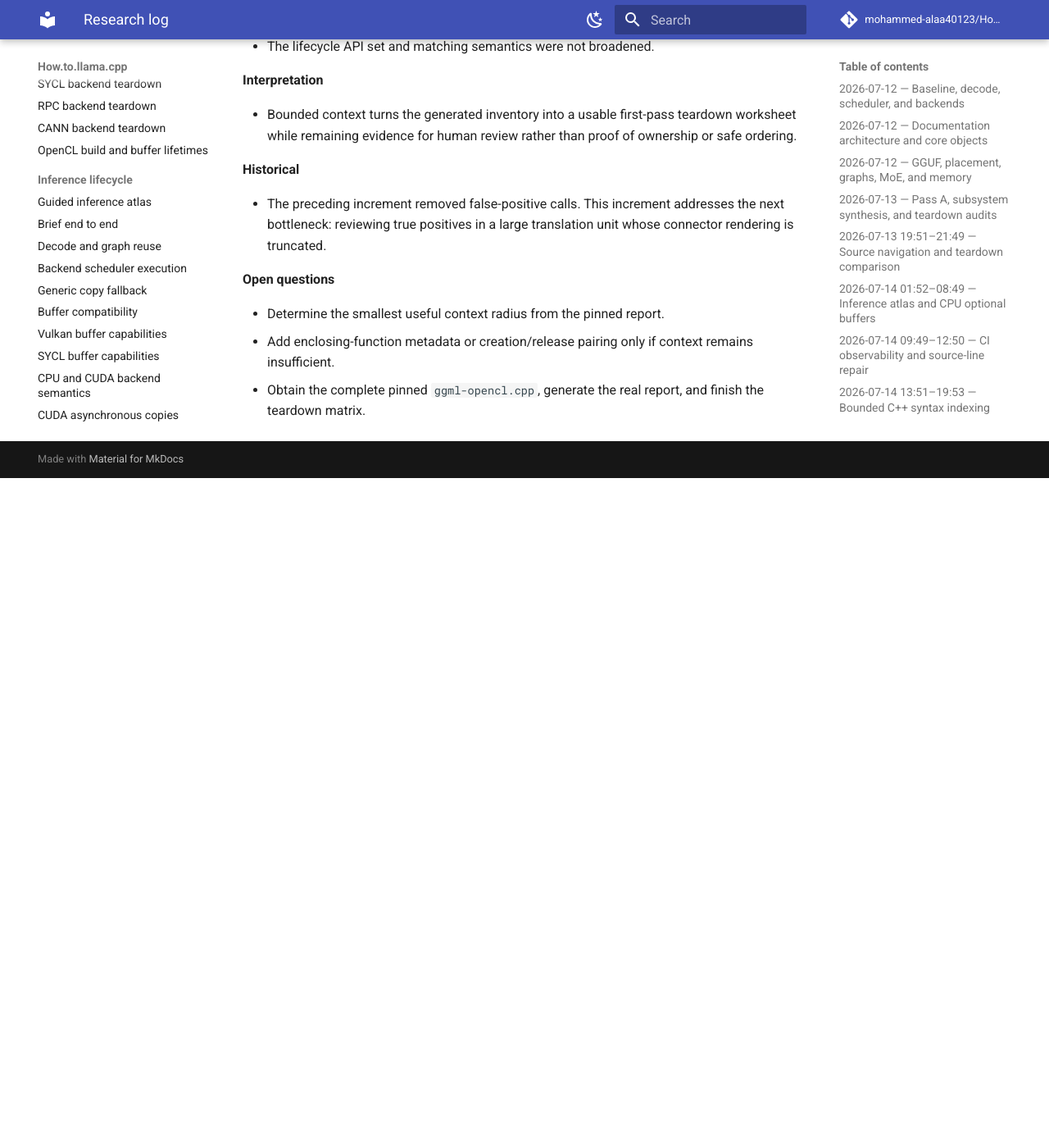
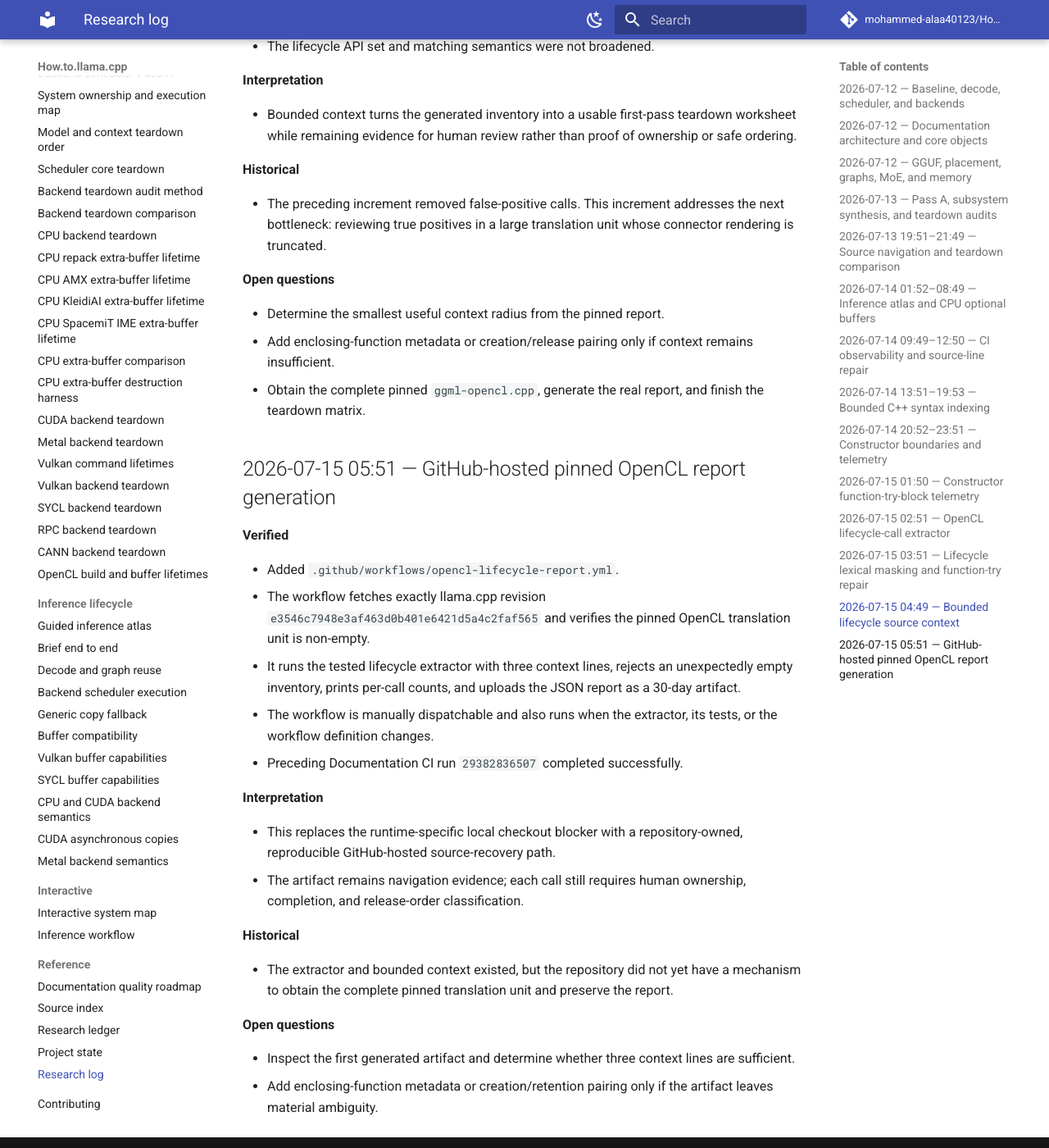
Before and after one commit to mohammed-alaa40123/How.to.llama.cpp, an MkDocs documentation site: the page built from docs/reference/research-log.md, in a window 1280 px wide and 1400 px high, scrolled down 6096 px. Shown: the whole window at 82% size. Built offline with MkDocs 1.6.1 and Material for MkDocs 9.7.7, drawn with Linux system fonts in a browser that asks for light colours; comment, search, counter and statistics services are not loaded; before the commit the page ends 6679 px from its top, so only the background shows below that.

Commit message:
docs: log pinned OpenCL report workflow

```diff
--- a/docs/reference/research-log.md
+++ b/docs/reference/research-log.md
@@ -190,3 +190,27 @@
 - Determine the smallest useful context radius from the pinned report.
 - Add enclosing-function metadata or creation/release pairing only if context remains insufficient.
 - Obtain the complete pinned `ggml-opencl.cpp`, generate the real report, and finish the teardown matrix.
+
+## 2026-07-15 05:51 — GitHub-hosted pinned OpenCL report generation
+
+**Verified**
+
+- Added `.github/workflows/opencl-lifecycle-report.yml`.
+- The workflow fetches exactly llama.cpp revision `e3546c7948e3af463d0b401e6421d5a4c2faf565` and verifies the pinned OpenCL translation unit is non-empty.
+- It runs the tested lifecycle extractor with three context lines, rejects an unexpectedly empty inventory, prints per-call counts, and uploads the JSON report as a 30-day artifact.
+- The workflow is manually dispatchable and also runs when the extractor, its tests, or the workflow definition changes.
+- Preceding Documentation CI run `29382836507` completed successfully.
+
+**Interpretation**
+
+- This replaces the runtime-specific local checkout blocker with a repository-owned, reproducible GitHub-hosted source-recovery path.
+- The artifact remains navigation evidence; each call still requires human ownership, completion, and release-order classification.
+
+**Historical**
+
+- The extractor and bounded context existed, but the repository did not yet have a mechanism to obtain the complete pinned translation unit and preserve the report.
+
+**Open questions**
+
+- Inspect the first generated artifact and determine whether three context lines are sufficient.
+- Add enclosing-function metadata or creation/retention pairing only if the artifact leaves material ambiguity.
```
